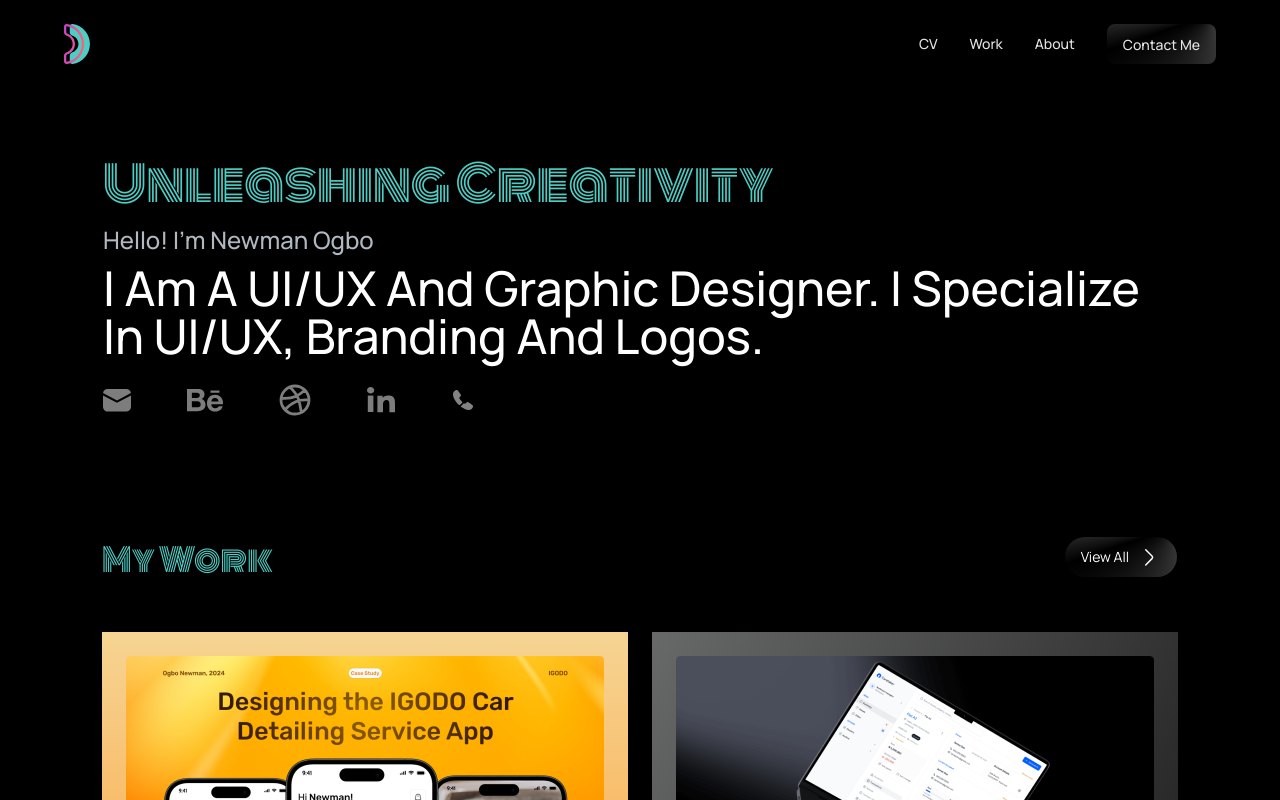
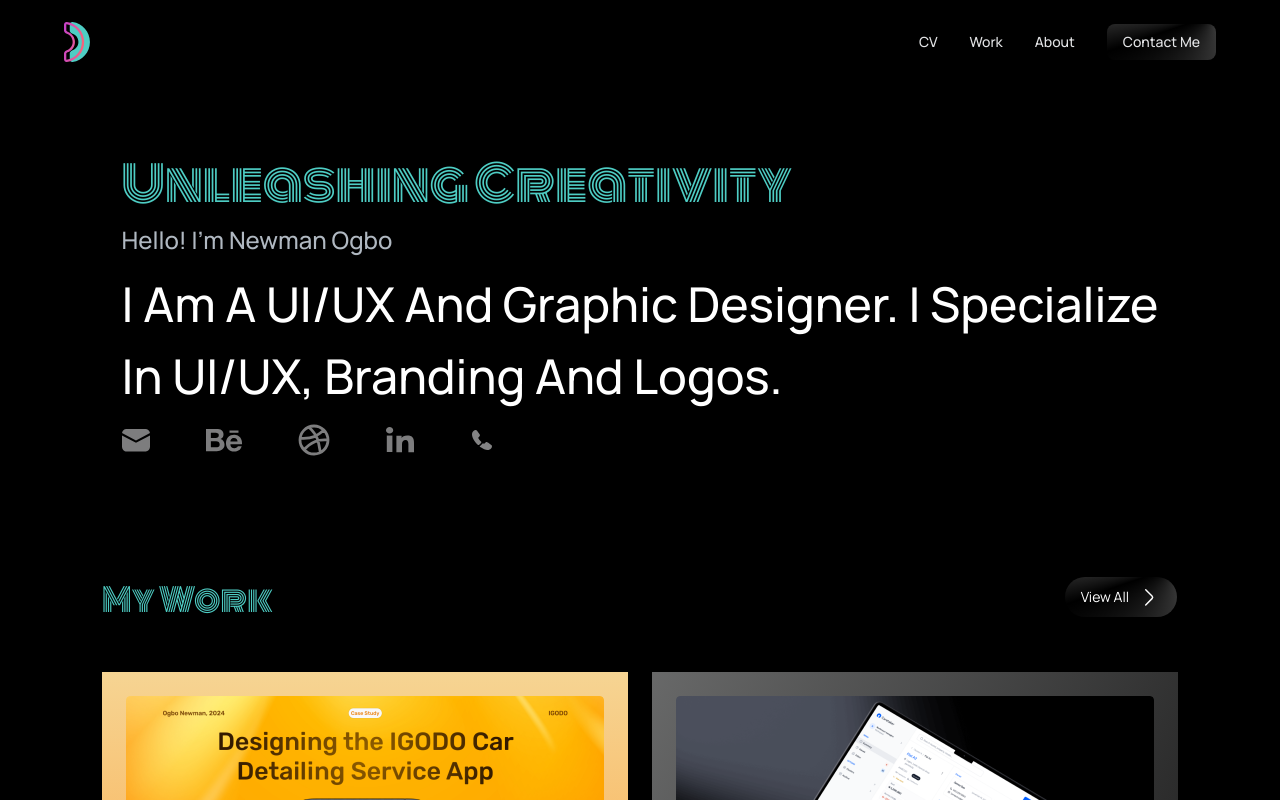
Before and after one commit to Bekuech1/Nesky, a React (Vite) app: page / in a window 1280 px wide. Shown: the top 800 px of the page. Built offline with nearby package versions, Linux system fonts and the light colour scheme.

Commit message:
added a few things

```diff
--- a/src/components/homepage/Contact.jsx
+++ b/src/components/homepage/Contact.jsx
@@ -1,52 +1,61 @@
-import React, { useState } from 'react'
+import React, { useState } from 'react';
 
-const Contact = (prop) => {
+const Contact = () => {
+  const [hoveredIndex, setHoveredIndex] = useState(-1);
 
-    const [isHovered, setIsHovered] = useState(false);
-
-    const handleMouseEnter = () => {
-      setIsHovered(true);
+  const handleMouseEnter = (index) => {
+    setHoveredIndex(index);
   };
 
   const handleMouseLeave = () => {
-      setIsHovered(false);
+    setHoveredIndex(-1);
   };
 
+  const socialLinks = [
+    {
+      href: 'mailto:newman.ogbo.s@gmail.com?subject=work  Here&body=Hello Newman',
+      normalIcon: 'icons/mail.svg',
+      hoverIcon: 'icons/mail-h.svg',
+    },
+    {
+      href: 'https://www.behance.net/newmanogbo',
+      normalIcon: 'icons/behance.svg',
+      hoverIcon: 'icons/behance-h.svg',
+    },
+    {
+      href: 'https://www.dribbble.com/Nesky',
+      normalIcon: 'icons/dribble.svg',
+      hoverIcon: 'icons/dribble-h.svg',
+    },
+    {
+      href: 'https://www.linkedin.com/in/newman-ogbo-964213250',
+      normalIcon: 'icons/linkedin.svg',
+      hoverIcon: 'icons/linkedin-h.svg',
+    },
+    {
+      href: 'https://wa.me/+2349028260161?text=Hello%20Newman',
+      normalIcon: 'icons/call.svg',
+      hoverIcon: 'icons/call-h.svg',
+    },
+  ];
+
   return (
-        <div className='grid gap-y-4 items-center'>
-            <h3 className='text-2xl text-blue-green uppercase font-bold'>{prop.contact}</h3>
-            <section className='flex gap-x-14 w-fit'
-                onMouseEnter={handleMouseEnter}
+    <section className="flex gap-x-14 w-fit">
+      {socialLinks.map((link, index) => (
+        <a
+          key={index}
+          href={link.href}
+          target="_blank"
+          rel="noopener noreferrer"
+          className="m-auto"
+          onMouseEnter={() => handleMouseEnter(index)}
           onMouseLeave={handleMouseLeave}
         >
-              <a href="mailto:newman.ogbo.s@gmail.com?subject=work  Here&body=Hello Newman" target='_blank' className='m-auto' >
-                  <img
-                        src={isHovered ? 'icons/mail-h.svg' : 'icons/mail.svg'}
-                  />
+          <img src={index === hoveredIndex ? link.hoverIcon : link.normalIcon} alt={link.href} />
         </a>
-              <a href="https://www.behance.net/newmanogbo" target='_blank' className='m-auto' >
-                  <img
-                        src={isHovered ? 'icons/behance-h.svg' : 'icons/behance.svg'}
-                  />
-              </a>
-              <a href="https://www.dribbble.com/Nesky" target='_blank'  className='m-auto' >
-                  <img
-                        src={isHovered ? 'icons/dribble-h.svg' : 'icons/dribble.svg'}
-                  />
-              </a>
-              <a href="https://www.linkedin.com/in/newman-ogbo-964213250" target='_blank'  className='m-auto' >
-                  <img
-                        src={isHovered ? 'icons/linkedin-h.svg' : 'icons/linkedin.svg'}
-                  />
-              </a>
-              <a href="https://wa.me/+2349028260161?text=Hello%20Newman" target='_blank' className='m-auto' >
-                  <img
-                        src={isHovered ? 'icons/call-h.svg' : 'icons/call.svg'}
-                  />
-              </a>
+      ))}
     </section>
-        </div>
-  )
-}
+  );
+};
 
-export default Contact
+export default Contact;
--- a/src/components/homepage/HeroSection.jsx
+++ b/src/components/homepage/HeroSection.jsx
@@ -10,9 +10,10 @@ const HeroSection = () => {
                 <div className='w-fit text-center'>
                   <h3 className='text-5xl font-normal text-blue-green font-Monoton'>unleashing creativity</h3>
                 </div>
-                <div className='grid gap-2 w-[1074px]'>
+                <div className='grid gap-6 w-fit'>
                   <h1 className='text-2xl font-medium text-[#B0B8C1]'>Hello! I’m Newman Ogbo</h1>
-                  <h4 className='text-5xl font-medium text-white'>I am a  UI/UX and Graphic  Designer. I specialize in UI/UX, Branding and Logos.</h4>
+                  <h4 className='text-5xl font-medium text-white'>I am a  UI/UX and Graphic  Designer. I specialize </h4>
+                  <h4 className='text-5xl font-medium text-white'>in UI/UX, Branding and Logos.</h4>
                   <Contact/>
                 </div>
               </section>
--- a/src/components/layout-components/Navbar.jsx
+++ b/src/components/layout-components/Navbar.jsx
@@ -1,6 +1,6 @@
-import React, { useState } from 'react'
-import logo from '/images/logo.svg'
-import { Link } from 'react-router-dom'
+import React, { useState } from 'react';
+import logo from '/images/logo.svg';
+import { Link } from 'react-router-dom';
 
 const Navbar = () => {
 
@@ -14,27 +14,42 @@ const Navbar = () => {
     setIsHovered(false);
   };
 
-
-
   return (
-    <nav className='navbar flex justify-between items-center py-4 px-16 w-full bg-black fixed '>
-      <Link to='/'>
-          <img src={logo} />
+    <nav className="navbar flex justify-between items-center py-4 px-16 w-full bg-black fixed">
+      <Link to="/">
+        <img src={logo} alt="Company Logo" />
       </Link>
-      <div className='flex py-2 px-0 gap-x-8 items-center'>
-        <a className='text-sm font-medium text-text-color' href="document/Resume.docx" download>CV</a>
-        <a className='text-sm font-medium text-text-color'  href="#work">work</a>
-        <a className='text-sm font-medium text-text-color' href="#about">about</a>
-        <button className={`rounded-lg px-4 py-2 glass-btn
-            ${isHovered ? 'glass-gradient px-7' : 'glass-btn px-4'}`}
+      <div className="flex py-2 px-0 gap-x-8 items-center">
+        <a
+          className="text-sm font-medium text-text-color hover:bg-clip-text hover:text-transparent hover:bg-gradient-to-r hover:from-[#BC3CD8] hover:to-[#C54B8C]"
+          href="document/Resume.docx"
+          download
+        >
+          CV
+        </a>
+        <a
+          className="text-sm font-medium text-text-color hover:bg-clip-text hover:text-transparent hover:bg-gradient-to-r hover:from-[#BC3CD8] hover:to-[#C54B8C]"
+          href="#work"
+        >
+          work
+        </a>
+        <a
+          className="text-sm font-medium text-text-color hover:bg-clip-text hover:text-transparent hover:bg-gradient-to-r hover:from-[#BC3CD8] hover:to-[#C54B8C]"
+          href="#about"
+        >
+          about
+        </a>
+        <a
+          href="#footer"
+          className={`rounded-lg px-4 py-2 glass-btn text-sm font-medium text-text-color ${isHovered ? 'glass-gradient px-7' : 'glass-btn px-4'}`}
             onMouseEnter={handleMouseEnter}
             onMouseLeave={handleMouseLeave}
         >
-          <a href="#footer" className='text-sm font-medium text-text-color'>contact me</a>
-        </button>
+          contact me
+        </a>
       </div>
     </nav>
-  )
-}
+  );
+};
 
-export default Navbar
+export default Navbar;
```
Lines whose indentation alone changed are shown as unchanged.
